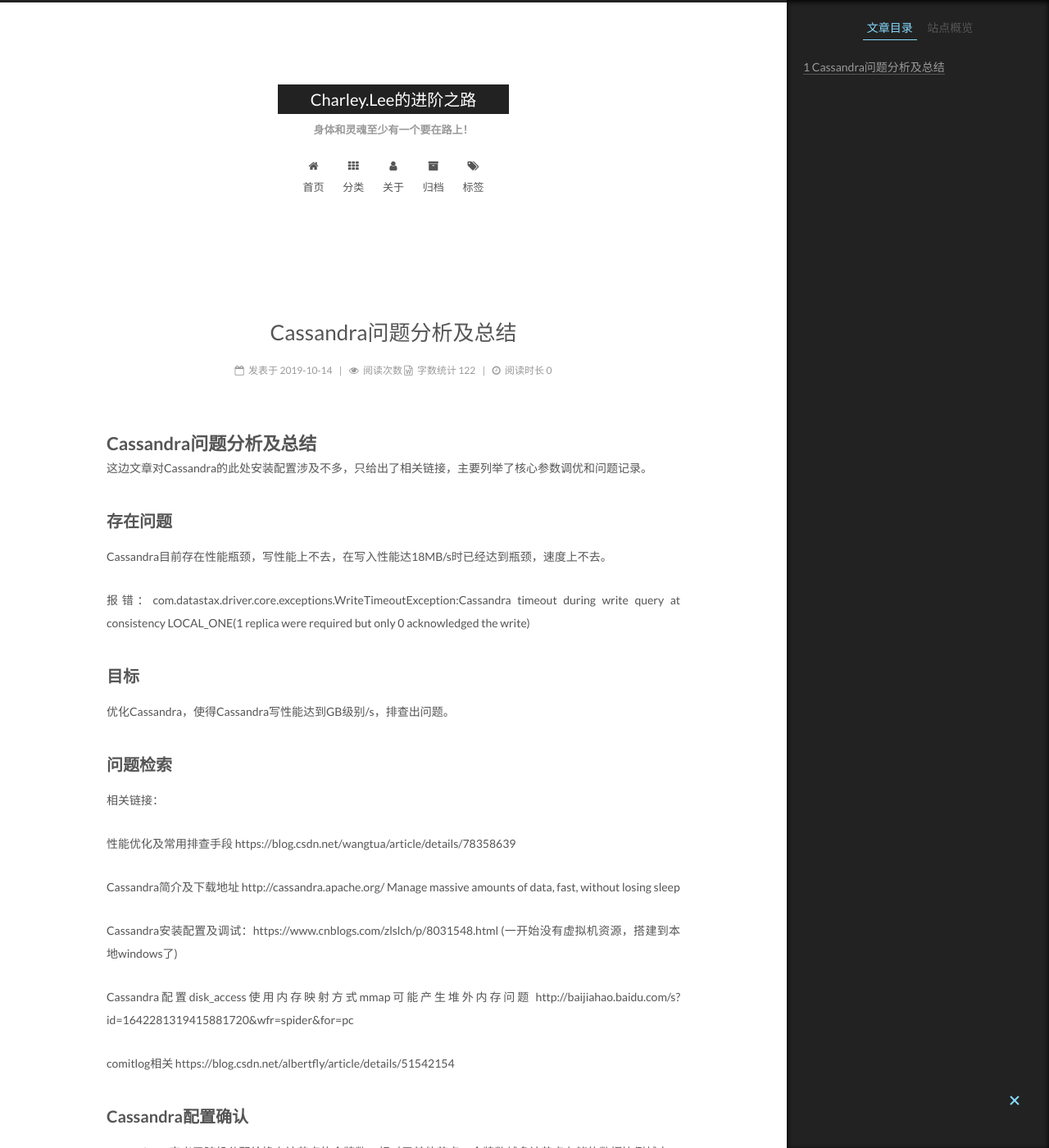
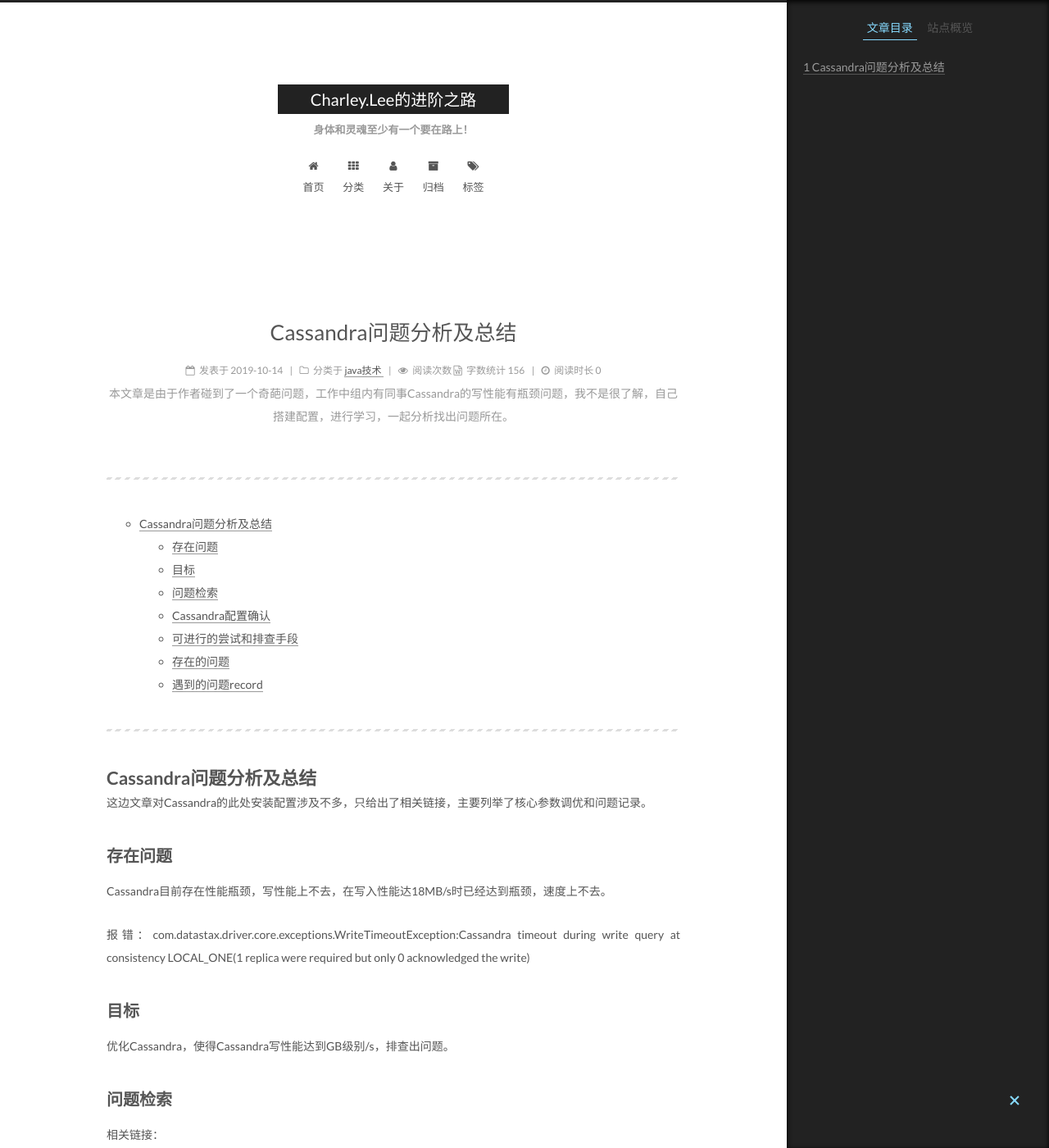
Before and after one commit to lkzlee/lkzlee.github.io, a Jekyll site: the page built from _posts/2019-10-14-Cassandra问题分析及总结.md, in a window 1280 px wide and 1400 px high. Shown: the whole window at 82% size. Built offline with Jekyll 4.4.1, drawn with Linux system fonts in a browser that asks for light colours; some of the changed text lies outside the part shown.

Commit message:
Cassandra 修改摘要

```diff
--- a/_posts/2019-10-14-Cassandra问题分析及总结.md
+++ b/_posts/2019-10-14-Cassandra问题分析及总结.md
@@ -1,3 +1,18 @@
+---
+layout: post
+title: Cassandra问题分析及总结
+date: 2019-10-14 08:40
+categories: java技术
+tags: 技术积累
+description: 本文章是由于作者碰到了一个奇葩问题，工作中组内有同事Cassandra的写性能有瓶颈问题，我不是很了解，自己搭建配置，进行学习，一起分析找出问题所在。
+
+---
+*****
+* TOC
+{:toc}
+*****
+
+
 # Cassandra问题分析及总结
 
 这边文章对Cassandra的此处安装配置涉及不多，只给出了相关链接，主要列举了核心参数调优和问题记录。
```
